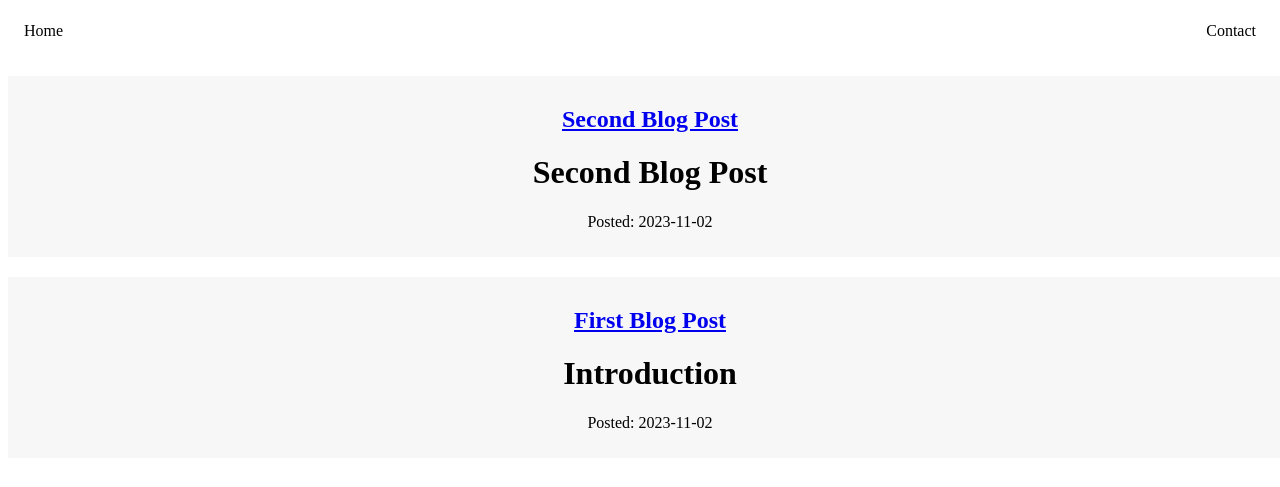
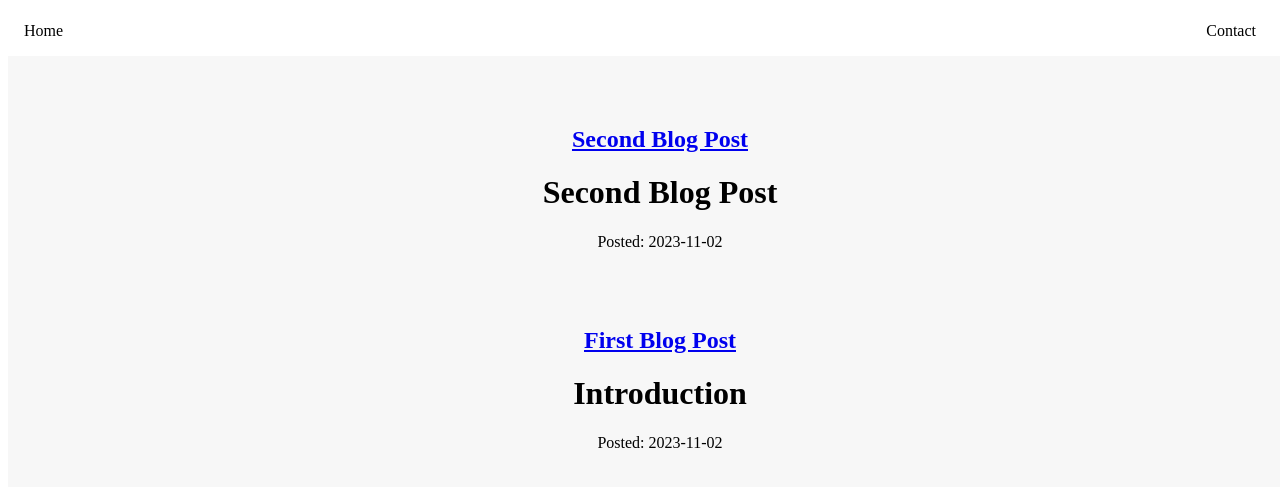
Before and after one commit to rca0/rca0.github.io, a Jekyll site: the page built from blog.html, in a window 1280 px wide. Shown: the top 487 px of the page. Built offline with Jekyll 4.4.1, drawn with Linux system fonts in a browser that asks for light colours.

Commit message:
set u container class

```diff
--- a/blog.html
+++ b/blog.html
@@ -15,7 +15,7 @@
         <a class="right" href="mailto:{{ site.email }}">Contact</a>
     </div>
     <main>
-        <div>
+        <div class="container">
             <ul class="item-list">
                 {% for post in site.posts %}
                     <li class="item">
--- a/css/blog.css
+++ b/css/blog.css
@@ -1,3 +1,10 @@
+.container {
+    background-color: #f7f7f7; /* Light blue background color */
+    padding: 20px;
+    text-align: center;
+    width: 100%; /* Set the width to 100% to extend to the end of the page */
+}
+
 /* Style for the list of beautiful items */
 .item-list {
     list-style: none;
@@ -9,5 +16,4 @@
     background-color: #f7f7f7; /* Light background color for each item */
     text-align: center;
     padding: 10px;
-    width: 100%; /* Set the width to 100% to extend to the end of the page */
 }
```
